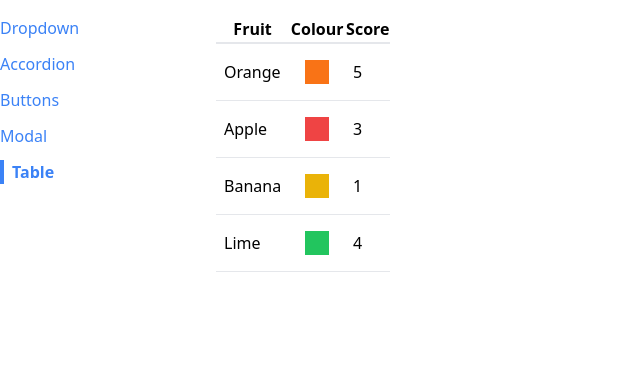
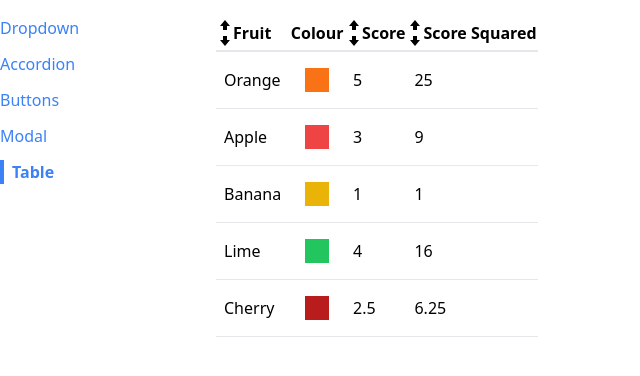
Before and after one commit to JoshuaMather/react-tutorial-apps, a React (Create React App) app in the folder comps/: page /table in a window 1280 px wide. Shown: the top 376 px of the page, without its empty margins (0-640 px from the left). Built offline with nearby package versions, Linux system fonts and the light colour scheme.

Commit message:
Section 16 - Sortable table

```diff
--- /dev/null
+++ b/comps/src/components/SortableTable.js
@@ -0,0 +1,93 @@
+import { useState } from "react";
+import Table from "./Table";
+import { GoArrowDown, GoArrowUp } from "react-icons/go";
+
+function SortableTable(props) {
+    const { config, data } = props;
+    const [sortOrder, setSortOrder] = useState(null);
+    const [sortBy, setSortBy] = useState(null);
+
+    const handleClick = (label) => {
+        if (sortBy && label != sortBy) {
+            setSortOrder('asc');
+            setSortBy(label);
+            return;
+        }
+
+        if (sortOrder===null){
+            setSortOrder('asc');
+            setSortBy(label);
+        } else if (sortOrder==='asc'){
+            setSortOrder('desc');
+            setSortBy(label);
+        } else if (sortOrder==='desc'){
+            setSortOrder(null);
+            setSortBy(null);
+        }
+    }
+
+    const udpatedConfig = config.map((col) => {
+        if(!col.sortValue) {
+            return col;
+        }
+
+        return {
+            ...col,
+            header: () => <th className="cursor-pointer hover:bg-gray-100" onClick={() => handleClick(col.label)}>
+                <div className="flex items-center">
+                    {getIcons(col.label, sortBy, sortOrder)}
+                    {col.label}
+                </div>
+            </th>
+        }
+    })
+
+    let sortedData = data;
+    if (sortOrder && sortBy) {
+        const { sortValue } = config.find(col => col.label===sortBy);
+        sortedData = [...data].sort((a,b) => {
+            const valA = sortValue(a);
+            const valB = sortValue(b);
+
+            const reverseOrder = sortOrder==='asc' ? 1 : -1;
+
+            if (typeof valA === 'string') {
+                return valA.localeCompare(valB) * reverseOrder;
+            } else {
+                return (valA - valB) * reverseOrder;
+            }
+        })
+    }
+
+    return (
+        <div>
+            <Table {...props} config={udpatedConfig} data={sortedData} />
+        </div>
+    )
+}
+
+function getIcons(label, sortBy, sortOrder) {
+    if (label !== sortBy) {
+        return <div>
+            <GoArrowUp />
+            <GoArrowDown />
+        </div>
+    }
+
+    if (sortOrder === null) {
+        return <div>
+            <GoArrowUp />
+            <GoArrowDown />
+        </div>
+    } else if (sortOrder === 'asc'){
+        return <div>
+            <GoArrowUp />
+        </div>
+    } else if (sortOrder === 'desc'){
+        return <div>
+            <GoArrowDown />
+        </div>
+    }
+}
+
+export default SortableTable
--- a/comps/src/components/Table.js
+++ b/comps/src/components/Table.js
@@ -1,5 +1,11 @@
+import { Fragment } from "react";
+
 function Table({ data, config, keyFn }) {
     const renderedHeaders = config.map((col) => {
+        if (col.header) {
+            return <Fragment key={col.label}>{col.header()}</Fragment>;
+        }
+
         return <th key={col.label}>{col.label}</th>
     })
 
--- a/comps/src/pages/TablePage.js
+++ b/comps/src/pages/TablePage.js
@@ -1,4 +1,4 @@
-import Table from "../components/Table";
+import SortableTable from "../components/SortableTable";
 
 function TablePage() {
     const data = [
@@ -6,12 +6,14 @@ function TablePage() {
         { name:'Apple', color:'bg-red-500', score:3 },
         { name:'Banana', color:'bg-yellow-500', score:1 },
         { name:'Lime', color:'bg-green-500', score:4 },
+        { name:'Cherry', color:'bg-red-700', score:2.5 },
     ];
 
     const config = [
         {
             label:'Fruit',
-            render: (fruit) =>  fruit.name
+            render: (fruit) =>  fruit.name,
+            sortValue: (fruit) => fruit.name
         },
         {
             label:'Colour',
@@ -19,7 +21,13 @@ function TablePage() {
         },
         {
             label:'Score',
-            render: (fruit) => fruit.score
+            render: (fruit) => fruit.score,
+            sortValue: (fruit) => fruit.score
+        },
+        {
+            label:'Score Squared',
+            render: (fruit) => fruit.score ** 2,
+            sortValue: (fruit) => fruit.score ** 2
         },
     ];
 
@@ -29,7 +37,7 @@ function TablePage() {
 
     return (
         <div>
-            <Table data={data} config={config} keyFn={keyFn} />
+            <SortableTable data={data} config={config} keyFn={keyFn} />
         </div>
     );
 }
```
